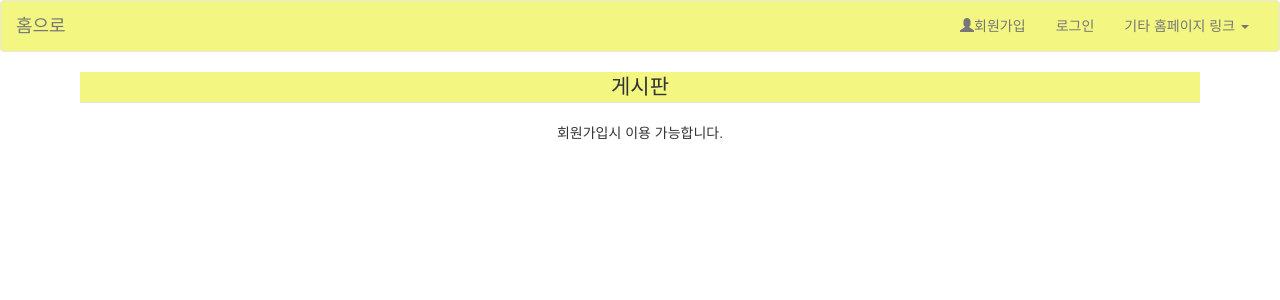
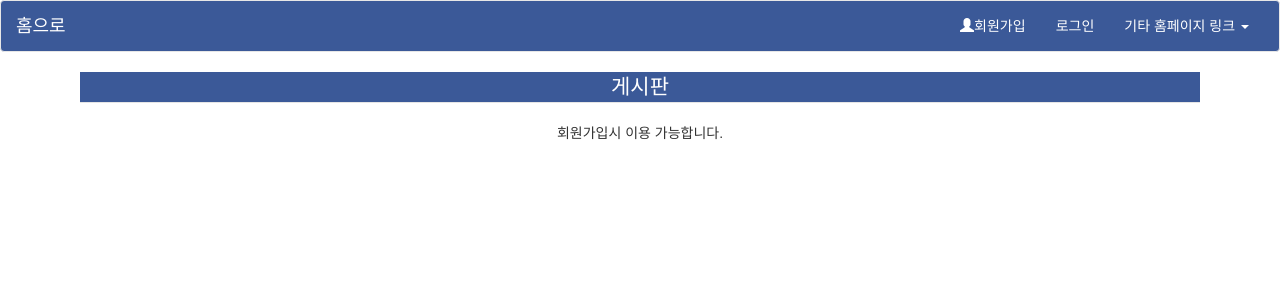
Before and after one commit to jaewook125/mabivs, a Django app: a page that uses mabivs/templates/layout.html in a window 1280 px wide. Shown: the top 300 px of the page. Run offline with Django 3.2, Linux system fonts and the light colour scheme; data that the repository does not hold is empty; parts of the project's set-up code (start-up, migrations or seed data) failed here and were passed over; some libraries are stand-ins or nearby versions.

Commit message:
로그인 기능 개선 ui ux기능 개선

```diff
--- a/accounts/templates/accounts/login_form.html
+++ b/accounts/templates/accounts/login_form.html
@@ -1,10 +1,14 @@
 {% extends "accounts/layout.html" %}
 
 {% block content %}
-
+{% if request.user == user.authenticated %}
+이미 로그인 하셨습니다
+{% endif %}
 {% if not user.authenticated %}
 <form action="" method="post" class="form-horizontal">
+<div class="text-center">
 <legend>로그인</legend>
+</div>
 {% csrf_token %}
 <div class="container">
   <div class="row">
--- a/accounts/templates/accounts/mypage.html
+++ b/accounts/templates/accounts/mypage.html
@@ -7,7 +7,7 @@
   <h2>마이페이지</h2>
 </div>
 
-<div class="col-xs-12 col-sm-4 col-sm-offset-4" style="background: #F3F781;
+<div class="col-xs-12 col-sm-4 col-sm-offset-4" style="background: #DCDCDC;
                                                        border: 1px solid;
                                                        border-radius: 4px;">
 	<div>
--- a/accounts/templates/accounts/signup_form.html
+++ b/accounts/templates/accounts/signup_form.html
@@ -4,7 +4,9 @@
 {% block content %}
 {% if not user.authenticated %}
 <form action="" method="post">
+<div class="text-center">
 <legend>회원가입!</legend>
+</div>
 <p class="text-center">{{ message }}</p>
 {% csrf_token %}
 <div class="container">
--- a/accounts/templates/accounts/user_list.html
+++ b/accounts/templates/accounts/user_list.html
@@ -6,8 +6,8 @@
     margin-left: 10px;
     margin-right: 10px;">
     <table class="table table-striped">
-      <div class="text-center" style="background-color: #F3F781">
-        <legend>유저 목록</legend>
+      <div class="text-center" style="background-color: #3b5998">
+        <legend style="color: #FFFFFF;">유저 목록</legend>
       </div>
       {% if user.is_authenticated %}
       <tr>
--- a/blog/templates/blog/notice_list.html
+++ b/blog/templates/blog/notice_list.html
@@ -7,7 +7,7 @@
     margin-right: 10px;">
     <table class="table table-striped">
       <div class="text-center">
-        <legend style="background-color: #F3F781;">공지사항</legend>
+        <legend style="background-color: #3b5998; color:#FFFFFF">공지사항</legend>
       </div>
       {% if user.is_authenticated %}
       <tr>
--- a/blog/templates/blog/notice_view.html
+++ b/blog/templates/blog/notice_view.html
@@ -10,7 +10,7 @@
                  <ul style="margin: 0;
                             padding: 0;
                             overflow: hidden;
-                            background-color: #FFDAB9;">
+                            background-color: #DCDCDC;">
                    <li style="float: right;
                               overflow: hidden;">
                      {{ notice.created_at| date:'Y-m-d g:i a' }}
--- a/blog/templates/blog/post_detail.html
+++ b/blog/templates/blog/post_detail.html
@@ -10,7 +10,7 @@
         <ul style="margin: 0;
                    padding: 0;
                    overflow: hidden;
-                   background-color: #F3F781">
+                   background-color: #DCDCDC">
           <li style="float: right;
                      overflow: hidden;">
             {{ post.created_at| date:'Y-m-d g:i a' }}
@@ -45,9 +45,6 @@
         margin-left: 10px;
         margin-right: 10px;">
 
-      {% load disqus_tags %}
-
-      {% disqus_show_comments %}
 
       </div>
       </ul>
--- a/blog/templates/blog/post_list.html
+++ b/blog/templates/blog/post_list.html
@@ -7,7 +7,7 @@
     margin-right: 10px;">
     <table class="table table-striped">
       <div class="text-center">
-        <legend style="background-color: #F3F781;">게시판</legend>
+        <legend style="background-color: #3b5998; color: #FFFFFF;">게시판</legend>
       </div>
       {% if user.is_authenticated %}
       <tr>
@@ -27,8 +27,8 @@
     </tbody>
     </table>
     <hr>
-    <a style="float: right; background-color: #F3F781;" class="btn btn-default" href="{% url "blog:post_new" %}">
-    <span class="glyphicon glyphicon-pencil"> 작성</span></a>
+    <a style="float: right; background-color: #3b5998;" class="btn btn-default" href="{% url "blog:post_new" %}">
+    <span style="color: #FFFFFF;" class="glyphicon glyphicon-pencil"> 작성</span></a>
     <div class="text-center">
 
 {% if post.has_other_pages %}
--- a/mabivs/settings/common.py
+++ b/mabivs/settings/common.py
@@ -139,3 +139,8 @@ STATIC_ROOT = os.path.join(BASE_DIR, 'static')
 
 MEDIA_URL = '/media/'
 MEDIA_ROOT = os.path.join(BASE_DIR, 'media')
+
+LOGIN_URL = '/accounts/login/'
+LOGIN_REDIRECT_URL = '/accounts/mypage/'
+LOGOUT_REDIRECT_URL = None
+AUTH_USER_MODEL = 'auth.User'
--- a/mabivs/templates/layout.html
+++ b/mabivs/templates/layout.html
@@ -20,7 +20,7 @@
     <![endif]-->
   </head>
   <body>
-    <nav class="navbar navbar-default" style="background-color: #F3F781">
+    <nav class="navbar navbar-default" style="background-color: #3b5998">
       <div class="container-fluid">
         <!-- Brand and toggle get grouped for better mobile display -->
         <div class="navbar-header">
@@ -30,18 +30,18 @@
             <span class="icon-bar"></span>
             <span class="icon-bar"></span>
           </button>
-          <a class="navbar-brand" href="{% url "blog:post_list" %}">홈으로</a>
+          <a style="color: #FFFFFF;" class="navbar-brand" href="{% url "blog:post_list" %}">홈으로</a>
         </div>
 
         <!-- Collect the nav links, forms, and other content for toggling -->
         <div class="collapse navbar-collapse" id="bs-example-navbar-collapse-1">
           <ul class="nav navbar-nav">
         {% if user.is_authenticated %}
-          <li style="text-shadow: 0 0 3px #FF0000;"><a href="{% url "blog:notice_list" %}">공지</a></li>
-            <li><a href="{% url "accounts:user_list" %}">유저 목록 <span class="sr-only">(current)</span></a></li>
-            <li><a href="{% url "accounts:mypage" %}">마이페이지</a></li>
+          <li style="text-shadow: 0 0 3px #FFFFFF;"><a style="color: #FFFFFF;" href="{% url "blog:notice_list" %}">공지</a></li>
+            <li><a style="color: #FFFFFF;" href="{% url "accounts:user_list" %}">유저 목록 <span class="sr-only">(current)</span></a></li>
+            <li><a style="color: #FFFFFF;" href="{% url "accounts:mypage" %}">마이페이지</a></li>
             <li class="dropdown">
-              <a href="#" class="dropdown-toggle" data-toggle="dropdown" role="button" aria-haspopup="true" aria-expanded="false">기타 <span class="caret"></span></a>
+              <a style="color: #FFFFFF;" href="#" class="dropdown-toggle" data-toggle="dropdown" role="button" aria-haspopup="true" aria-expanded="false">기타 <span class="caret"></span></a>
               <ul class="dropdown-menu">
                 <li><a href="#">추가 예정</a></li>
                 <li><a href="#">추가 예정</a></li>
@@ -54,16 +54,16 @@
         {% endif %}
           </ul>
           <ul class="nav navbar-nav navbar-right">
-            <li><a href="{% url "accounts:signup" %}"
+            <li><a style="color: #FFFFFF;" href="{% url "accounts:signup" %}"
                    data-toggle="tooltip" title="회원가입시 작성 가능!">
             {% if not user.is_authenticated %}
             <span class="glyphicon glyphicon-user"></span>회원가입</a></li>
-            <li><a href="{% url "accounts:login" %}?next={% url "blog:post_list" %}">로그인</a></li>
+            <li><a style="color: #FFFFFF;" href="{% url "accounts:login" %}?next={{ request.path }}">로그인</a></li>
             {% else %}
-            <li><a href="{% url "accounts:logout" %}?next={{ request.path }}">로그아웃</a></li>
+            <li><a style="color: #FFFFFF;" href="{% url "accounts:logout" %}?next={{ request.path }}">로그아웃</a></li>
             {% endif %}
             <li class="dropdown">
-              <a href="#" class="dropdown-toggle" data-toggle="dropdown" role="button" aria-haspopup="true" aria-expanded="false">기타 홈페이지 링크 <span class="caret"></span></a>
+              <a style="color: #FFFFFF;" href="#" class="dropdown-toggle" data-toggle="dropdown" role="button" aria-haspopup="true" aria-expanded="false">기타 홈페이지 링크 <span class="caret"></span></a>
               <ul class="dropdown-menu">
                 <li><a href="#">추가 예정</a></li>
                 <li><a href="#">추가 예정</a></li>
```
Also changed, not shown: accounts/views.py (+5 -4 lines).
